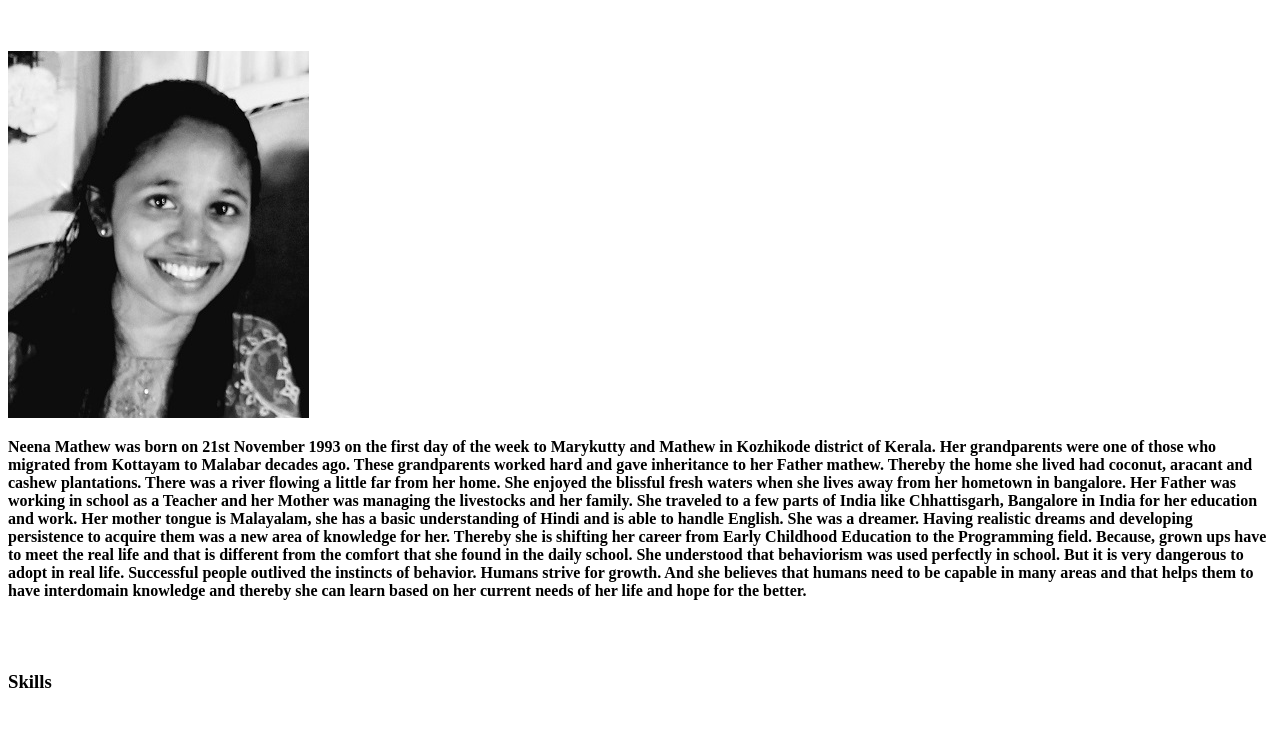
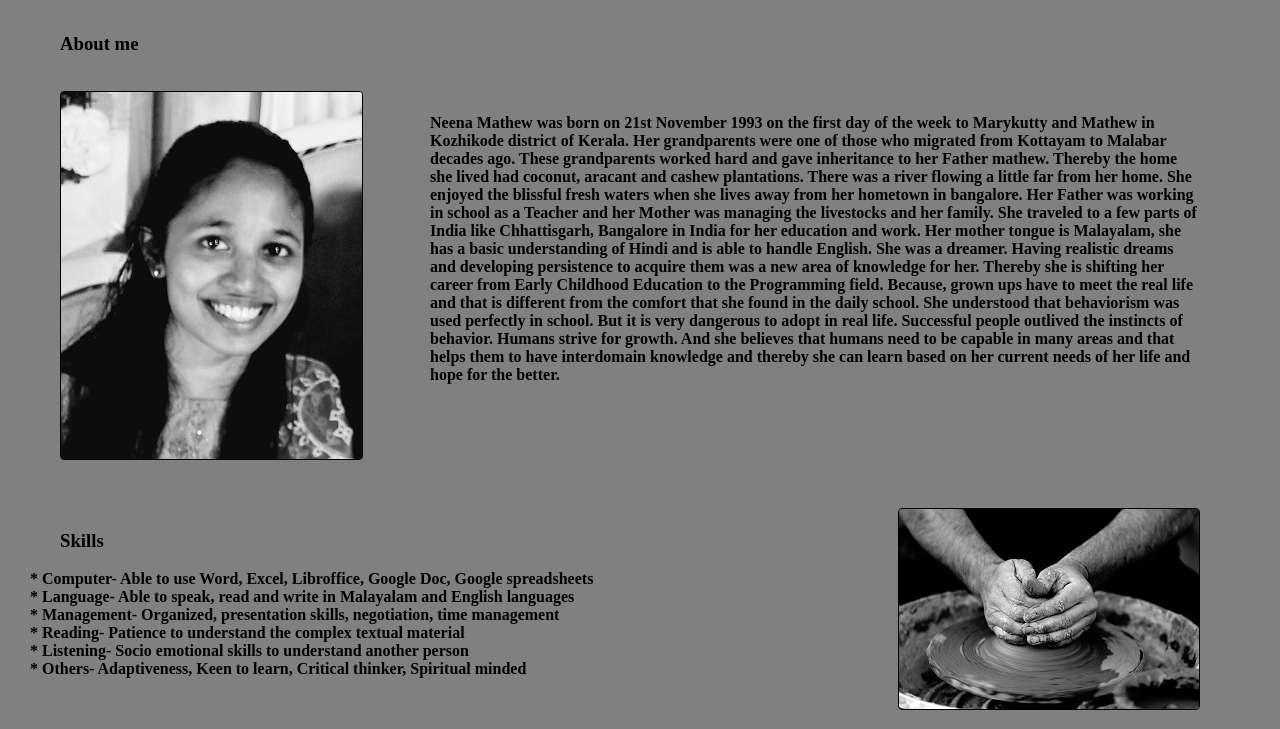
Before and after one commit to AdoniTzadeq/Profile, a plain HTML site: page Index.html in a window 1280 px wide. Shown: the part 178-907 px from the top of the page. Drawn offline with Linux system fonts and the light colour scheme; the site is published under a folder, as on GitHub Pages, so addresses that start at the root find nothing; files whose address does not match are found by name.

Commit message:
Update Index.html

```diff
--- a/Index.html
+++ b/Index.html
@@ -5,7 +5,7 @@
     <meta http-equiv="X-UA-Compatible" content="IE=edge">
     <meta name="viewport" content="width=device-width, initial-scale=1.0">
     <title>Profile Neena Mathew</title>
-    <link rel="stylesheet" href="/profile.css">
+    <link rel="stylesheet" href="profile.css">
 </head>
 <body>
     <div class="header">
```
